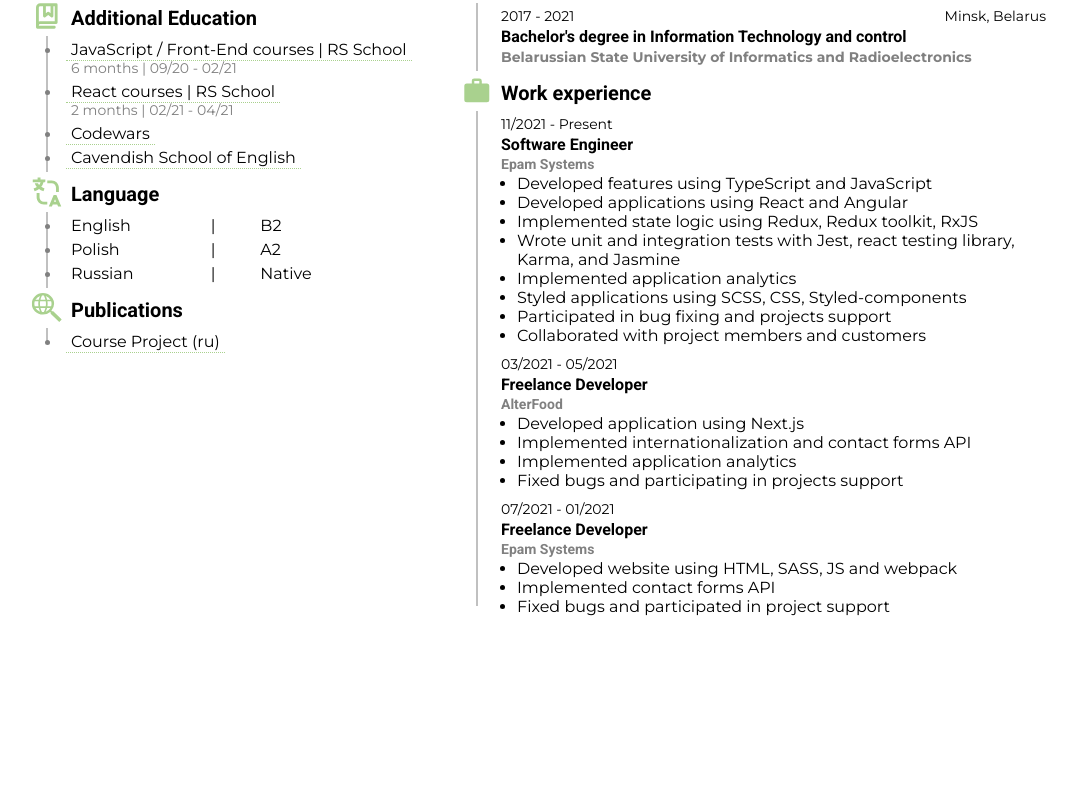
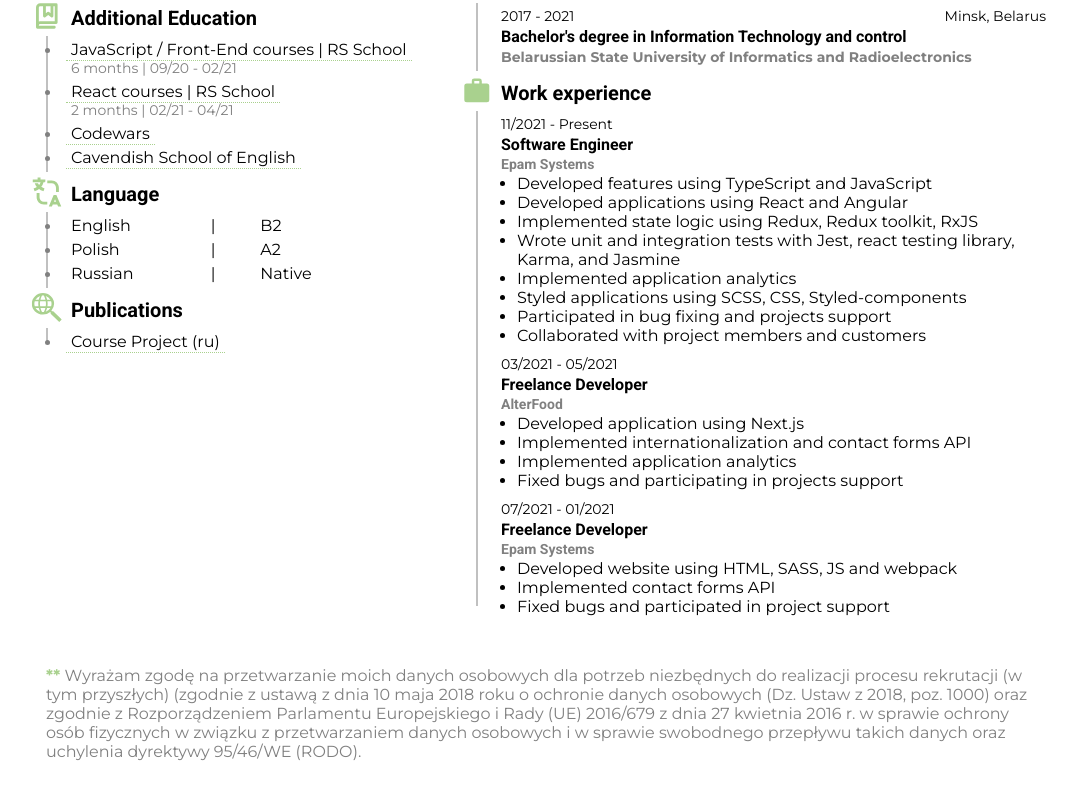
Before and after one commit to pozhitok-egor/cv, a website built with webpack: page src/index.html in a window 1280 px wide. Shown: the part 464-1263 px from the top of the page, without its empty margins (94-1171 px from the left). Before the commit the page ends 1120 px from the top, so only its background shows below. Built offline with nearby package versions, Linux system fonts and the light colour scheme.

Commit message:
fix: fix config and add footer

```diff
--- a/config/webpack.dev.js
+++ b/config/webpack.dev.js
@@ -15,7 +15,6 @@ module.exports = merge(common, {
     open: true,
     compress: true,
     hot: true,
-    autoReload: true,
     port: 8080,
   },
 
--- a/src/index.html
+++ b/src/index.html
@@ -411,6 +411,14 @@
           </section>
         </div>
       </main>
+      <footer class="footer">
+        <b class="c-primary">**</b> Wyrażam zgodę na przetwarzanie moich danych osobowych dla
+        potrzeb niezbędnych do realizacji procesu rekrutacji (w tym przyszłych) (zgodnie z ustawą z
+        dnia 10 maja 2018 roku o ochronie danych osobowych (Dz. Ustaw z 2018, poz. 1000) oraz
+        zgodnie z Rozporządzeniem Parlamentu Europejskiego i Rady (UE) 2016/679 z dnia 27 kwietnia
+        2016 r. w sprawie ochrony osób fizycznych w związku z przetwarzaniem danych osobowych i w
+        sprawie swobodnego przepływu takich danych oraz uchylenia dyrektywy 95/46/WE (RODO).
+      </footer>
     </body>
     <script src="./index.js"></script>
   </body>
--- a/src/styles/index.scss
+++ b/src/styles/index.scss
@@ -259,6 +259,15 @@ a.link {
   }
 }
 
+.footer {
+  margin-top: 5rem;
+  color: $gray;
+}
+
+.c-primary {
+  color: $primary;
+}
+
 @media (max-width: 740px) {
   .header {
     flex-direction: column;
```
Also changed, not shown: public/summary.svg (deleted).
